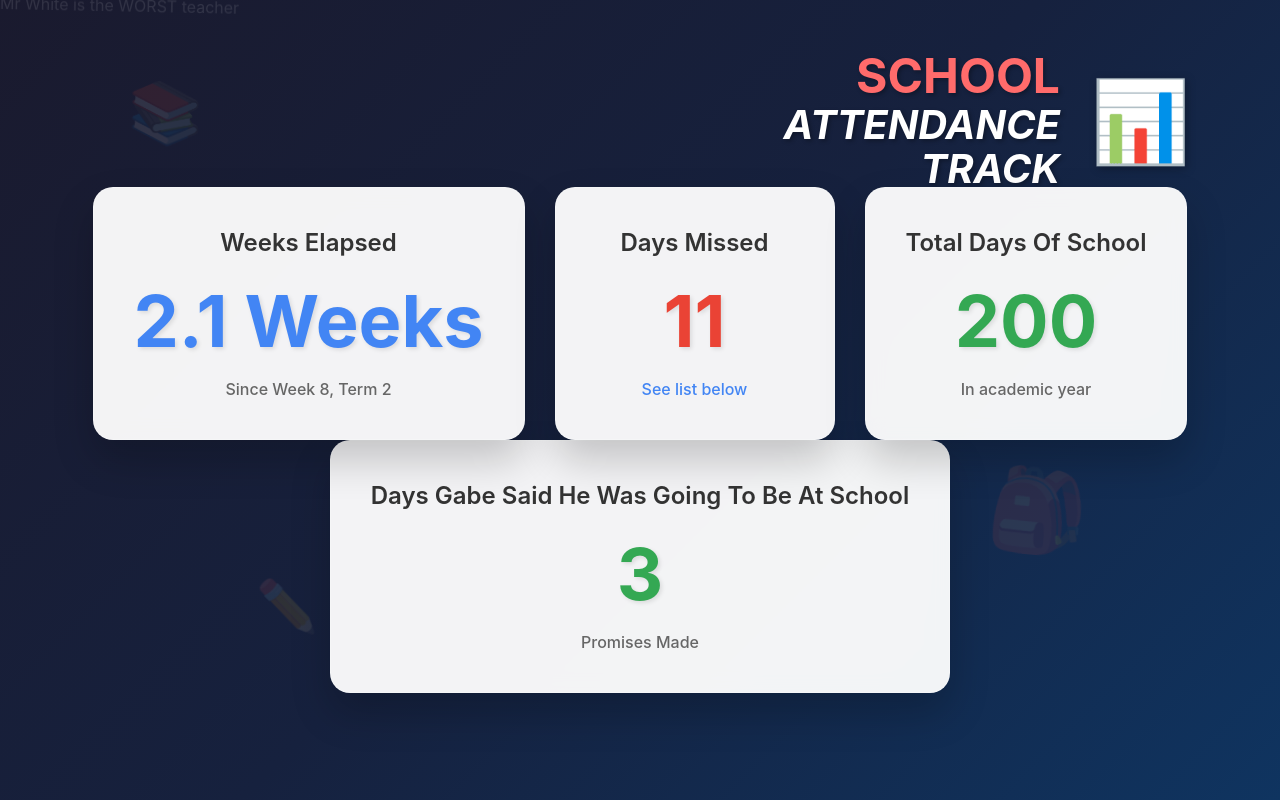
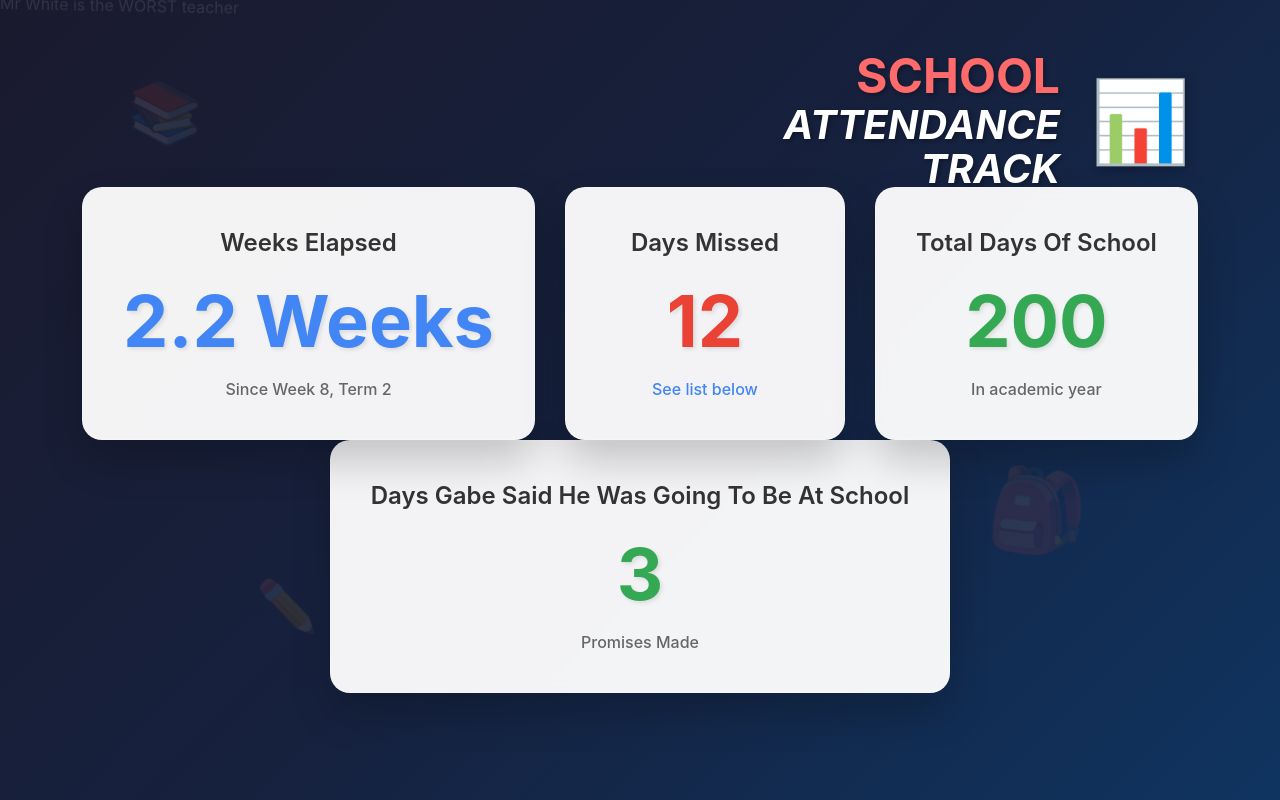
Before and after one commit to GabeTracker/GabeTracker, a plain HTML site: page index.html in a window 1280 px wide. Drawn offline with Linux system fonts and the light colour scheme.

Commit message:
Update index.html

```diff
--- a/index.html
+++ b/index.html
@@ -232,13 +232,13 @@
     <div class="main-content">
         <div class="stat-card">
             <div class="stat-title">Weeks Elapsed</div>
-            <div class="stat-number days-total" id="weeksElapsed">2.1 Weeks </div>
+            <div class="stat-number days-total" id="weeksElapsed">2.2 Weeks </div>
             <div class="stat-subtitle">Since Week 8, Term 2</div>
         </div>
 
         <div class="stat-card">
             <div class="stat-title">Days Missed</div>
-            <div class="stat-number days-missed" id="missedDays">11</div>
+            <div class="stat-number days-missed" id="missedDays">12</div>
             <div class="stat-subtitle">
                 <a href="#" class="subtitle-link" onclick="showMissedDays()">See list below</a>
             </div>
```
